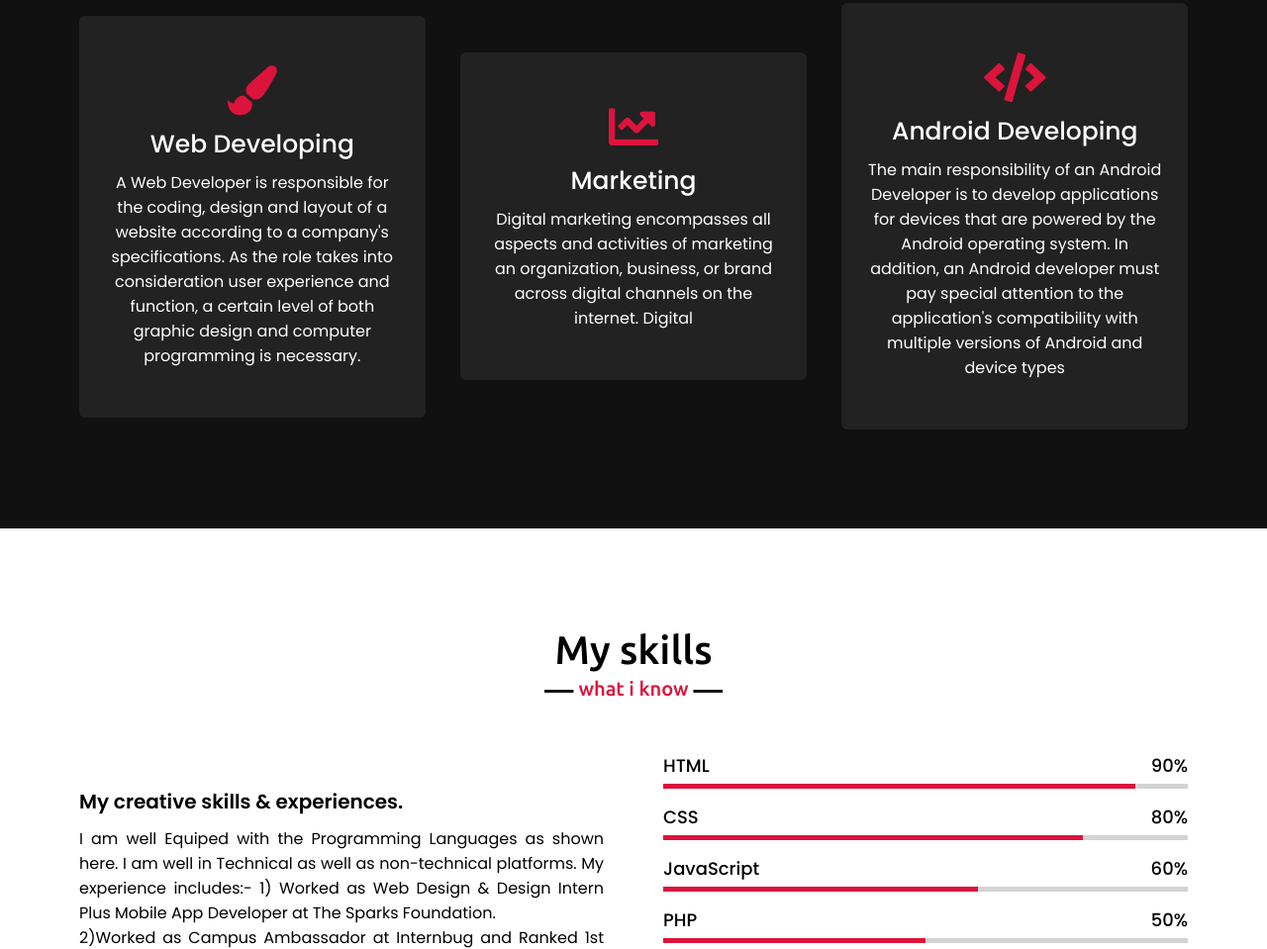
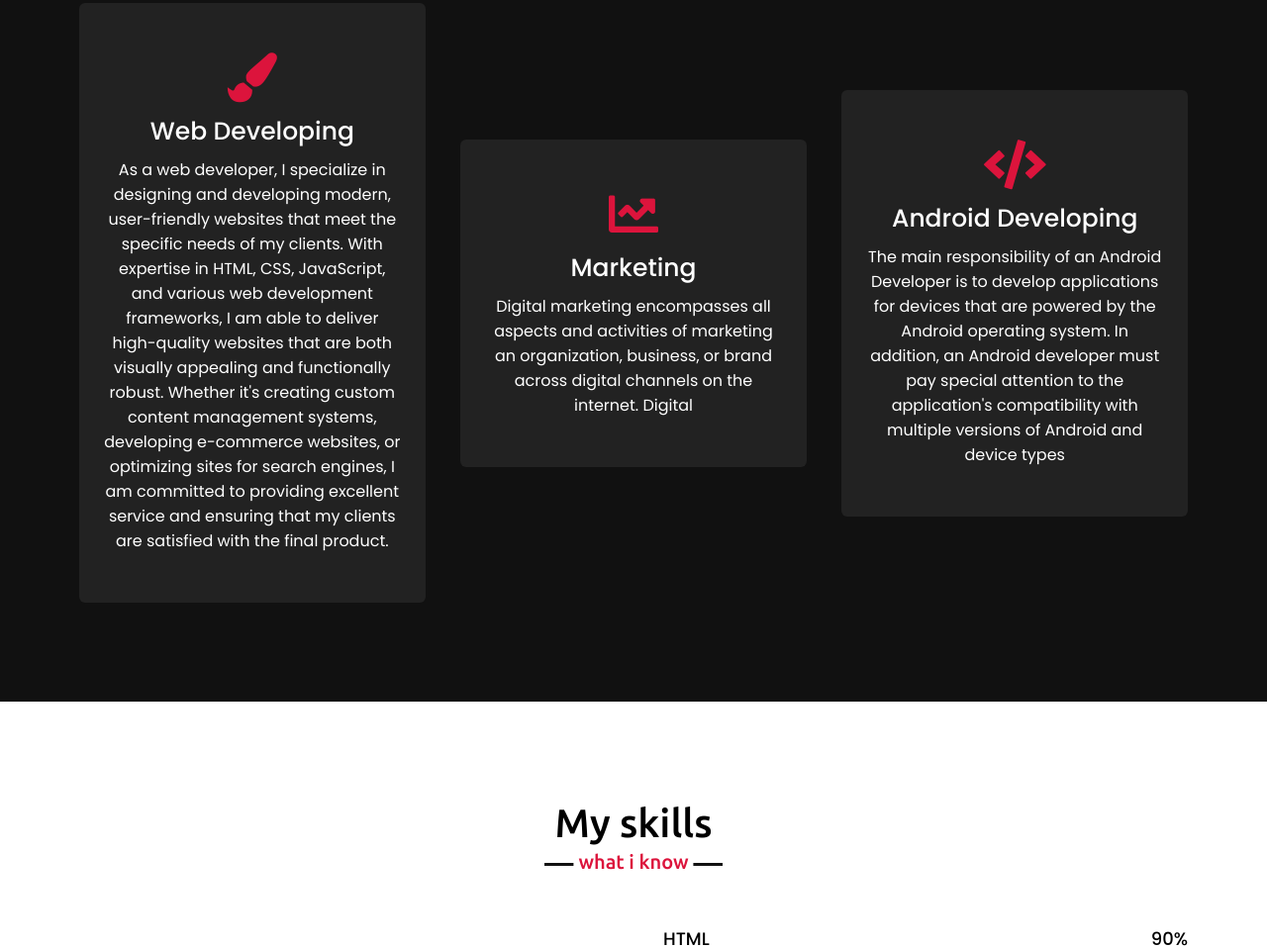
Before and after one commit to surajthalange/portfolio.io, a plain HTML site: page index.html in a window 1280 px wide. Shown: the part 1756-2715 px from the top of the page at 99% size. Drawn offline with nearby package versions, Linux system fonts and the light colour scheme.

Commit message:
Update index.html
web

```diff
--- a/index.html
+++ b/index.html
@@ -83,8 +83,7 @@
                     <div class="box">
                         <i class="fas fa-paint-brush"></i>
                         <div class="text">Web Developing</div>
-                        <p>A Web Developer is responsible for the coding, design and layout of a website according to a company's specifications. As the role takes into consideration user experience and function, a certain level of both graphic design and
-                            computer programming is necessary.</p>
+                        <p>As a web developer, I specialize in designing and developing modern, user-friendly websites that meet the specific needs of my clients. With expertise in HTML, CSS, JavaScript, and various web development frameworks, I am able to deliver high-quality websites that are both visually appealing and functionally robust. Whether it's creating custom content management systems, developing e-commerce websites, or optimizing sites for search engines, I am committed to providing excellent service and ensuring that my clients are satisfied with the final product.</p>
                     </div>
                 </div>
                 <div class="card">
```
